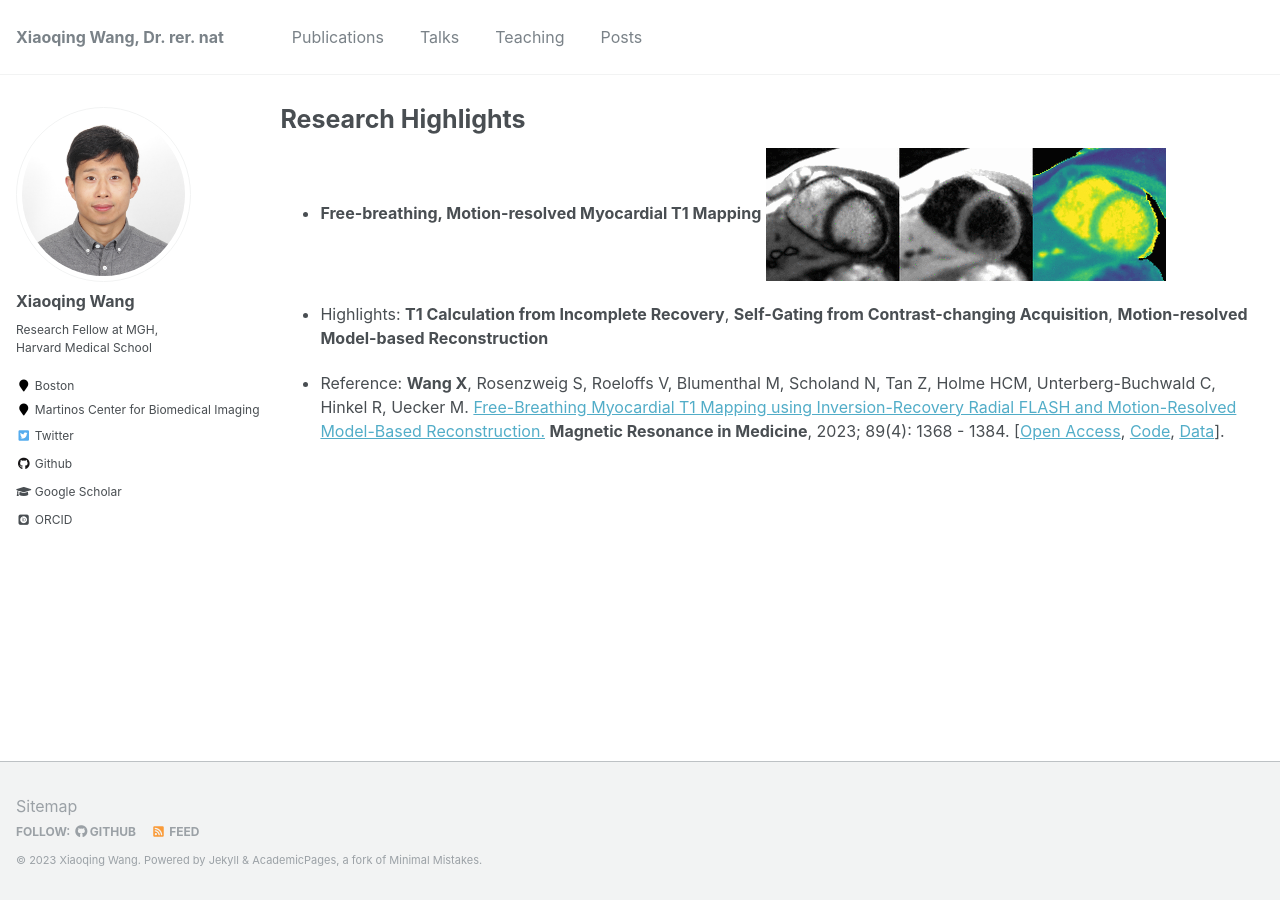
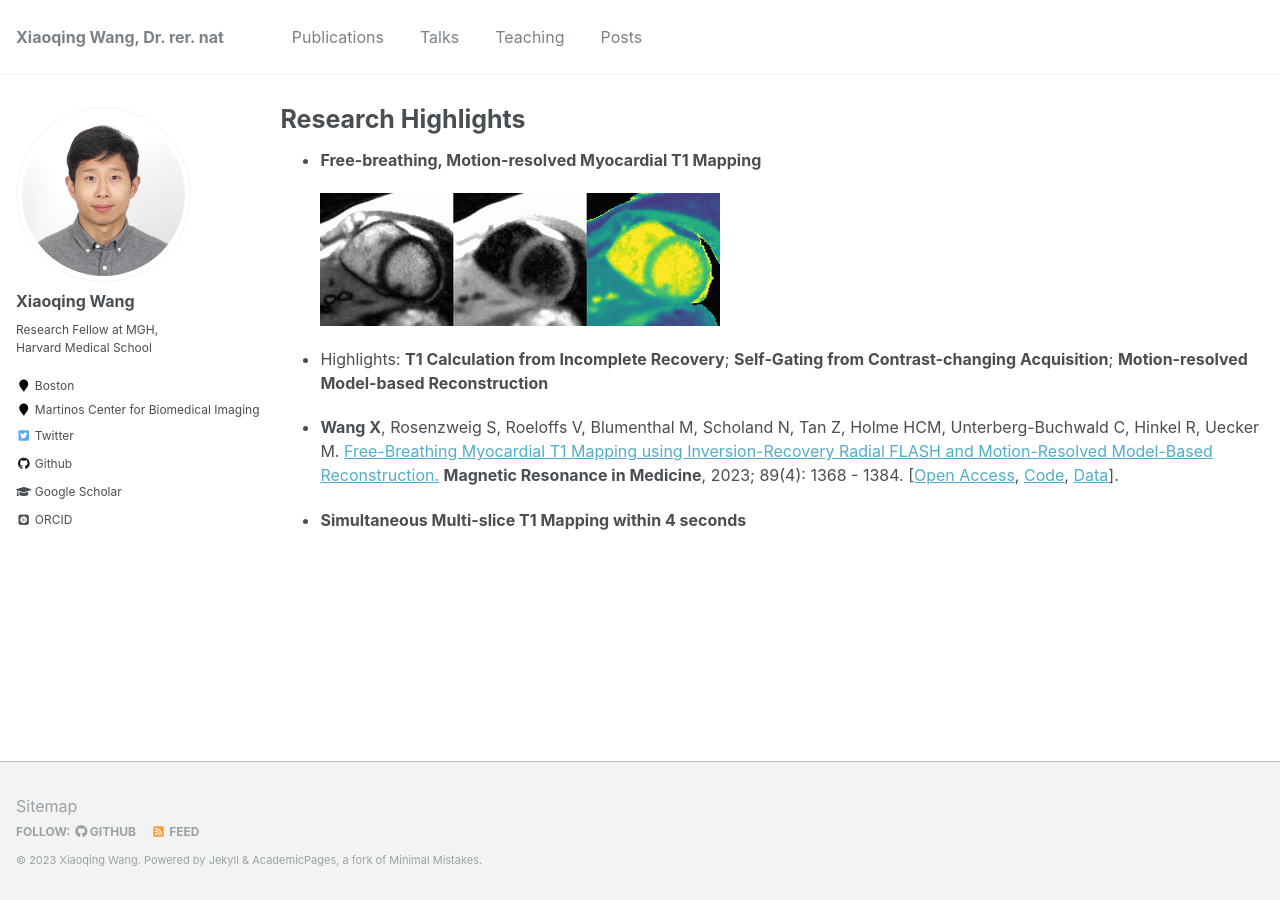
Before and after one commit to xqwang1/xqwang1.github.io, a Jekyll site: the page built from _pages/posts.md, in a window 1280 px wide. Built offline with Jekyll 4.4.1, drawn with Linux system fonts in a browser that asks for light colours; some web fonts are replaced.

Commit message:
update post

```diff
--- a/_pages/posts.md
+++ b/_pages/posts.md
@@ -13,8 +13,12 @@ author_profile: true
 </style>
 
 * **Free-breathing, Motion-resolved Myocardial T1 Mapping**
+
   ![Alt Text](https://xqwang1.github.io/files/dynamicT1.gif)
 
-- Highlights: **T1 Calculation from Incomplete Recovery**, **Self-Gating from Contrast-changing Acquisition**, **Motion-resolved Model-based Reconstruction**
+- Highlights: **T1 Calculation from Incomplete Recovery**; **Self-Gating from Contrast-changing Acquisition**; **Motion-resolved Model-based Reconstruction**
 
-- Reference: **Wang X**, Rosenzweig S, Roeloffs V, Blumenthal M, Scholand N, Tan Z, Holme HCM, Unterberg-Buchwald C, Hinkel R, Uecker M. [Free-Breathing Myocardial T1 Mapping using Inversion-Recovery Radial FLASH and Motion-Resolved Model-Based Reconstruction.](https://onlinelibrary.wiley.com/doi/full/10.1002/mrm.29521) **Magnetic Resonance in Medicine**, 2023; 89(4): 1368 - 1384. [[Open Access](https://onlinelibrary.wiley.com/doi/full/10.1002/mrm.29521), [Code](https://github.com/mrirecon/motion-resolved-myocardial-T1-mapping), [Data](https://doi.org/10.5281/zenodo.5707688)].
+- **Wang X**, Rosenzweig S, Roeloffs V, Blumenthal M, Scholand N, Tan Z, Holme HCM, Unterberg-Buchwald C, Hinkel R, Uecker M. [Free-Breathing Myocardial T1 Mapping using Inversion-Recovery Radial FLASH and Motion-Resolved Model-Based Reconstruction.](https://onlinelibrary.wiley.com/doi/full/10.1002/mrm.29521) **Magnetic Resonance in Medicine**, 2023; 89(4): 1368 - 1384. [[Open Access](https://onlinelibrary.wiley.com/doi/full/10.1002/mrm.29521), [Code](https://github.com/mrirecon/motion-resolved-myocardial-T1-mapping), [Data](https://doi.org/10.5281/zenodo.5707688)].
+
+
+* **Simultaneous Multi-slice T1 Mapping within 4 seconds**
```
